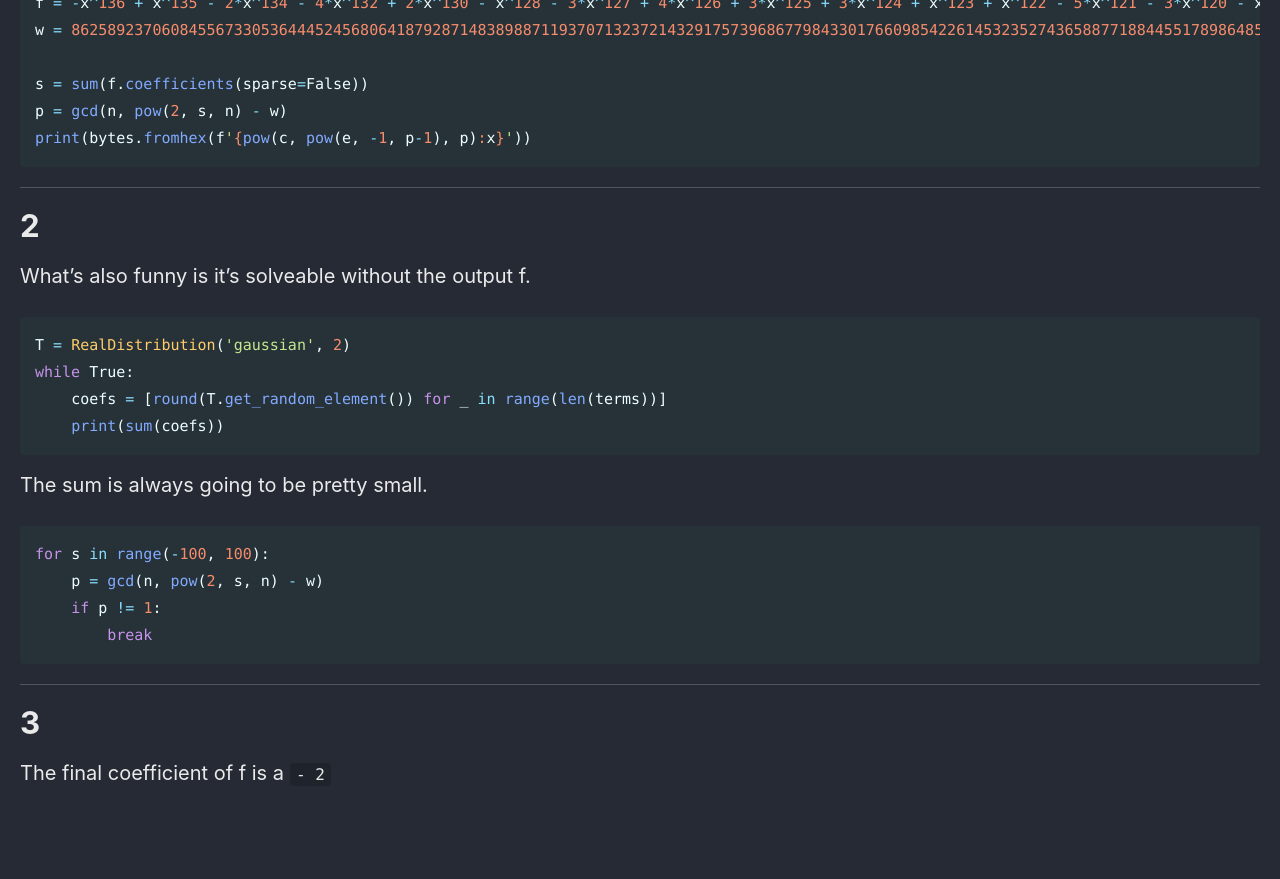
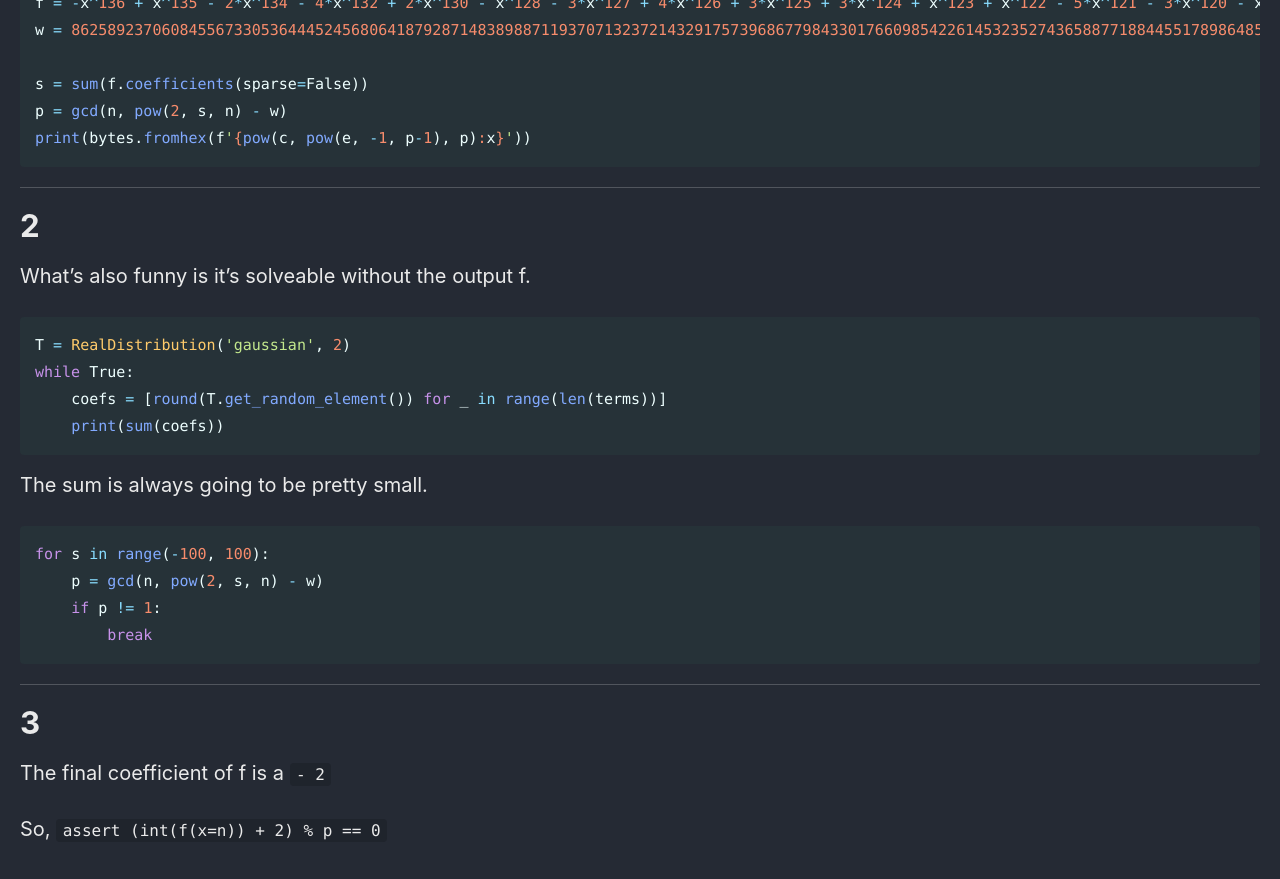
Before and after one commit to Connor-McCartney/Connor-McCartney.github.io, a Jekyll site: the page built from _pages/cryptography/other/univariate-ImaginaryCTF54.md, in a window 1280 px wide and 900 px high, scrolled down 2134 px. Shown: the top 879 px of the window. Built offline with Jekyll 4.4.1, drawn with Linux system fonts in a browser that asks for light colours; cached includes are drawn as plain includes; before the commit the page ends 2978 px from its top, so only the background shows below that.

Commit message:
Update univariate-ImaginaryCTF54.md

```diff
--- a/_pages/cryptography/other/univariate-ImaginaryCTF54.md
+++ b/_pages/cryptography/other/univariate-ImaginaryCTF54.md
@@ -129,3 +129,5 @@ for s in range(-100, 100):
 # 3
 
 The final coefficient of f is a `- 2`
+
+So, `assert (int(f(x=n)) + 2) % p == 0`
```
